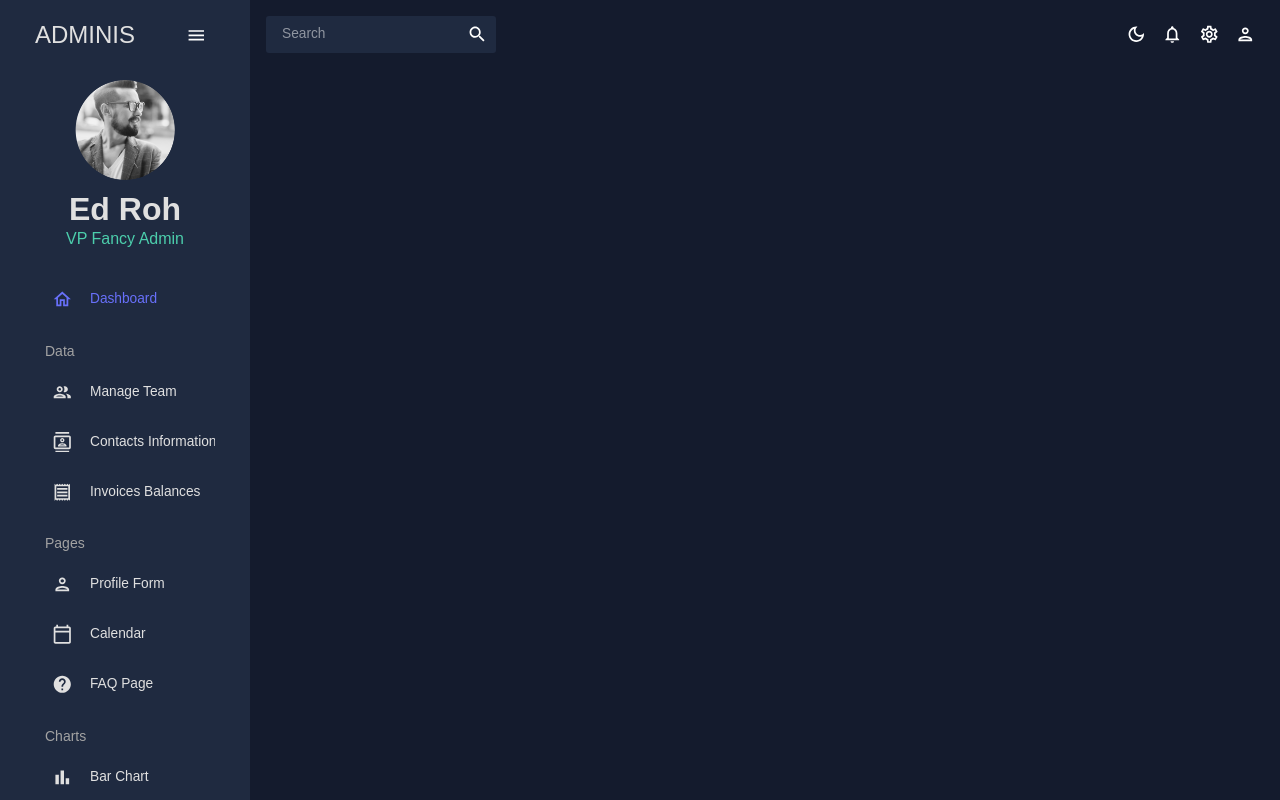
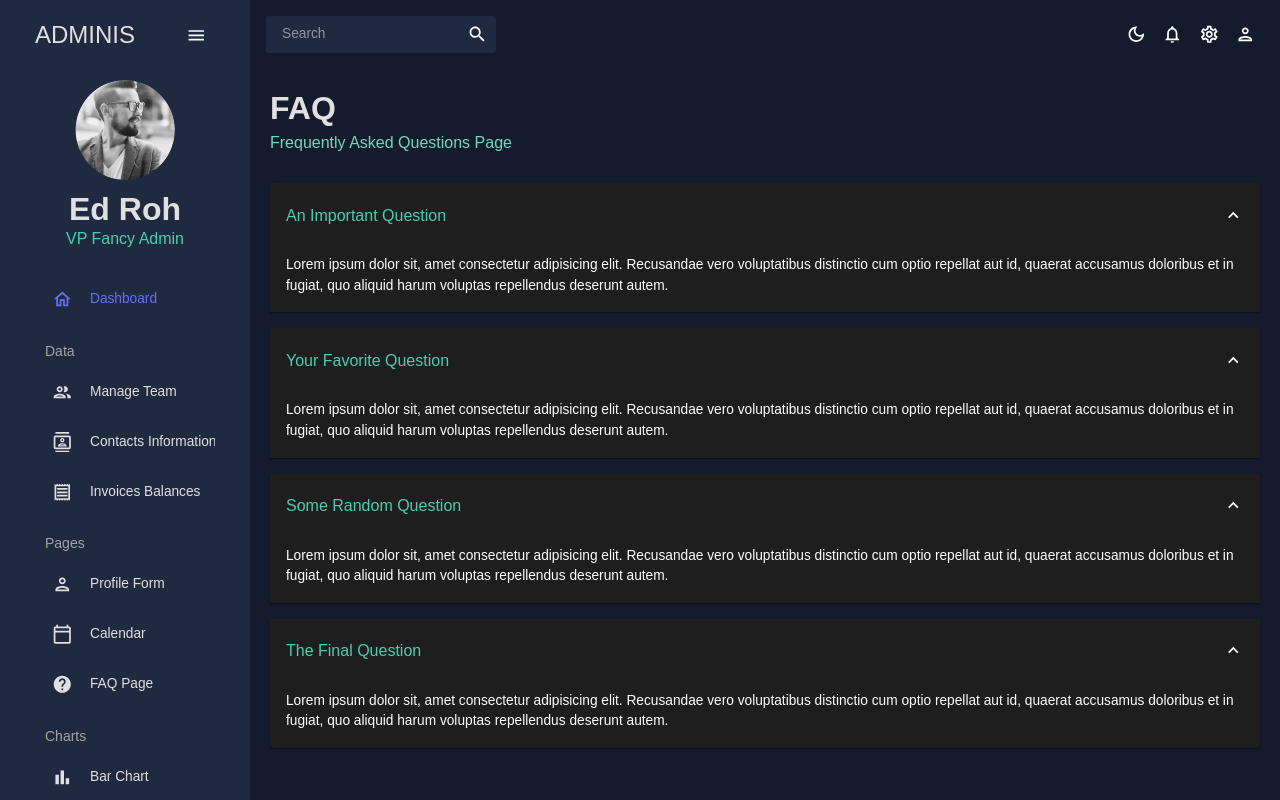
Before and after one commit to AndreyBaglai/admin-app, a React (Create React App) app: page /faq in a window 1280 px wide. Built offline with nearby package versions, Linux system fonts and the light colour scheme.

Commit message:
create faq page

```diff
--- a/src/App.tsx
+++ b/src/App.tsx
@@ -13,7 +13,7 @@
 import ProfileForm from "./pages/ProfileForm";
 // import Line from "./pages/line";
 // import Pie from "./pages/pie";
-// import FAQ from "./pages/faq";
+import FAQ from "./pages/Faq";
 // import Geography from "./pages/geography";
 import Calendar from "./pages/Calendar";
 
@@ -35,10 +35,11 @@
                 <Route path="/invoices" element={<Invoices />} />
                 <Route path="/profile-form" element={<ProfileForm />} />
                 <Route path="/calendar" element={<Calendar />} />
+                <Route path="/faq" element={<FAQ />} />
                 {/* <Route path="/bar" element={<Bar />} />
               <Route path="/pie" element={<Pie />} />
               <Route path="/line" element={<Line />} />
-              <Route path="/faq" element={<FAQ />} />
+
               <Route path="/geography" element={<Geography />} />
               */}
               </Routes>
--- /dev/null
+++ b/src/pages/Faq.tsx
@@ -0,0 +1,89 @@
+import React from "react";
+import {
+  Box,
+  Typography,
+  useTheme,
+  Accordion,
+  AccordionSummary,
+  AccordionDetails,
+} from "@mui/material";
+import { tokens } from "theme";
+import ExpandMoreIcon from "@mui/icons-material/ExpandMore";
+import Header from "components/Header";
+
+const FAQ = () => {
+  const theme = useTheme();
+  const colors = tokens(theme.palette.mode);
+
+  return (
+    <Box m="20px">
+      <Header title="FAQ" subtitle="Frequently Asked Questions Page" />
+
+      <Accordion defaultExpanded>
+        <AccordionSummary expandIcon={<ExpandMoreIcon />}>
+          <Typography color={colors.greenAccent[500]} variant="h5">
+            An Important Question
+          </Typography>
+        </AccordionSummary>
+        <AccordionDetails>
+          <Typography>
+            Lorem ipsum dolor sit, amet consectetur adipisicing elit. Recusandae
+            vero voluptatibus distinctio cum optio repellat aut id, quaerat
+            accusamus doloribus et in fugiat, quo aliquid harum voluptas
+            repellendus deserunt autem.
+          </Typography>
+        </AccordionDetails>
+      </Accordion>
+
+      <Accordion defaultExpanded>
+        <AccordionSummary expandIcon={<ExpandMoreIcon />}>
+          <Typography color={colors.greenAccent[500]} variant="h5">
+            Your Favorite Question
+          </Typography>
+        </AccordionSummary>
+        <AccordionDetails>
+          <Typography>
+            Lorem ipsum dolor sit, amet consectetur adipisicing elit. Recusandae
+            vero voluptatibus distinctio cum optio repellat aut id, quaerat
+            accusamus doloribus et in fugiat, quo aliquid harum voluptas
+            repellendus deserunt autem.
+          </Typography>
+        </AccordionDetails>
+      </Accordion>
+
+      <Accordion defaultExpanded>
+        <AccordionSummary expandIcon={<ExpandMoreIcon />}>
+          <Typography color={colors.greenAccent[500]} variant="h5">
+            Some Random Question
+          </Typography>
+        </AccordionSummary>
+        <AccordionDetails>
+          <Typography>
+            Lorem ipsum dolor sit, amet consectetur adipisicing elit. Recusandae
+            vero voluptatibus distinctio cum optio repellat aut id, quaerat
+            accusamus doloribus et in fugiat, quo aliquid harum voluptas
+            repellendus deserunt autem.
+          </Typography>
+        </AccordionDetails>
+      </Accordion>
+
+      <Accordion defaultExpanded>
+        <AccordionSummary expandIcon={<ExpandMoreIcon />}>
+          <Typography color={colors.greenAccent[500]} variant="h5">
+            The Final Question
+          </Typography>
+        </AccordionSummary>
+        <AccordionDetails>
+          <Typography>
+            Lorem ipsum dolor sit, amet consectetur adipisicing elit. Recusandae
+            vero voluptatibus distinctio cum optio repellat aut id, quaerat
+            accusamus doloribus et in fugiat, quo aliquid harum voluptas
+            repellendus deserunt autem.
+          </Typography>
+        </AccordionDetails>
+      </Accordion>
+    </Box>
+  );
+};
+
+export default FAQ;
```
